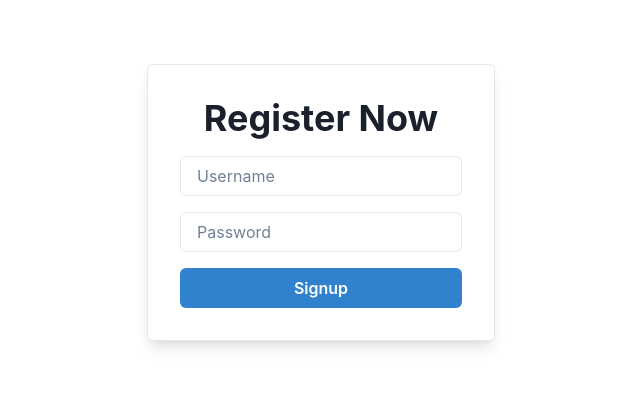
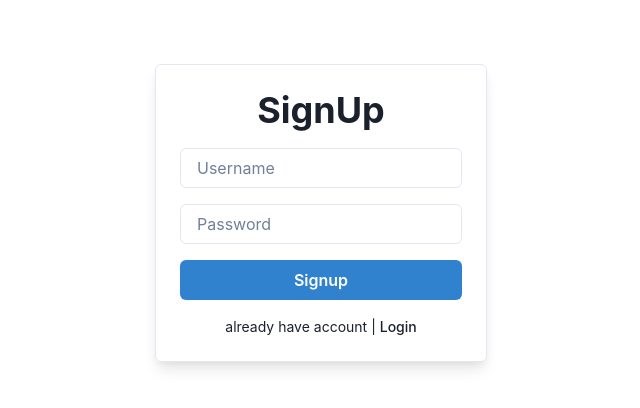
Before and after one commit to Its-Arup/SmartShelf, a React (Vite) app in the folder frontend/: page /signup in a window 1280 px wide. Shown: the top 408 px of the page, without its empty margins (319-959 px from the left). Built offline with nearby package versions, Linux system fonts and the light colour scheme.

Commit message:
Login, signup route created

```diff
--- a/frontend/src/pages/Signup.jsx
+++ b/frontend/src/pages/Signup.jsx
@@ -1,5 +1,6 @@
-import React from 'react'
-import { Box, Button, Heading, Input, Stack } from '@chakra-ui/react'
+import React from "react";
+import { Box, Button, Heading, Input, Stack, Text } from "@chakra-ui/react";
+import { Link } from "react-router-dom";
 
 function Signup() {
   return (
@@ -7,15 +8,15 @@ function Signup() {
       maxW={{ base: "90%", md: "500px" }}
       mx="auto"
       mt={8}
-    p={8}
+      p={6}
       borderWidth="1px"
       borderRadius="md"
       boxShadow="lg"
     >
       <Heading mb={4} textAlign="center">
-      Register Now
+        SignUp
       </Heading>
-    <form >
+      <form>
         <Stack spacing={4}>
           <Input type="text" placeholder="Username" />
           <Input type="password" placeholder="Password" />
@@ -24,8 +25,11 @@ function Signup() {
           </Button>
         </Stack>
       </form>
+      <Text fontSize="sm" mt={4}>
+        already have account | <Link to="/">Login</Link>
+      </Text>
     </Box>
-  )
+  );
 }
 
-export default Signup
+export default Signup;
```
Lines whose indentation alone changed are shown as unchanged.
